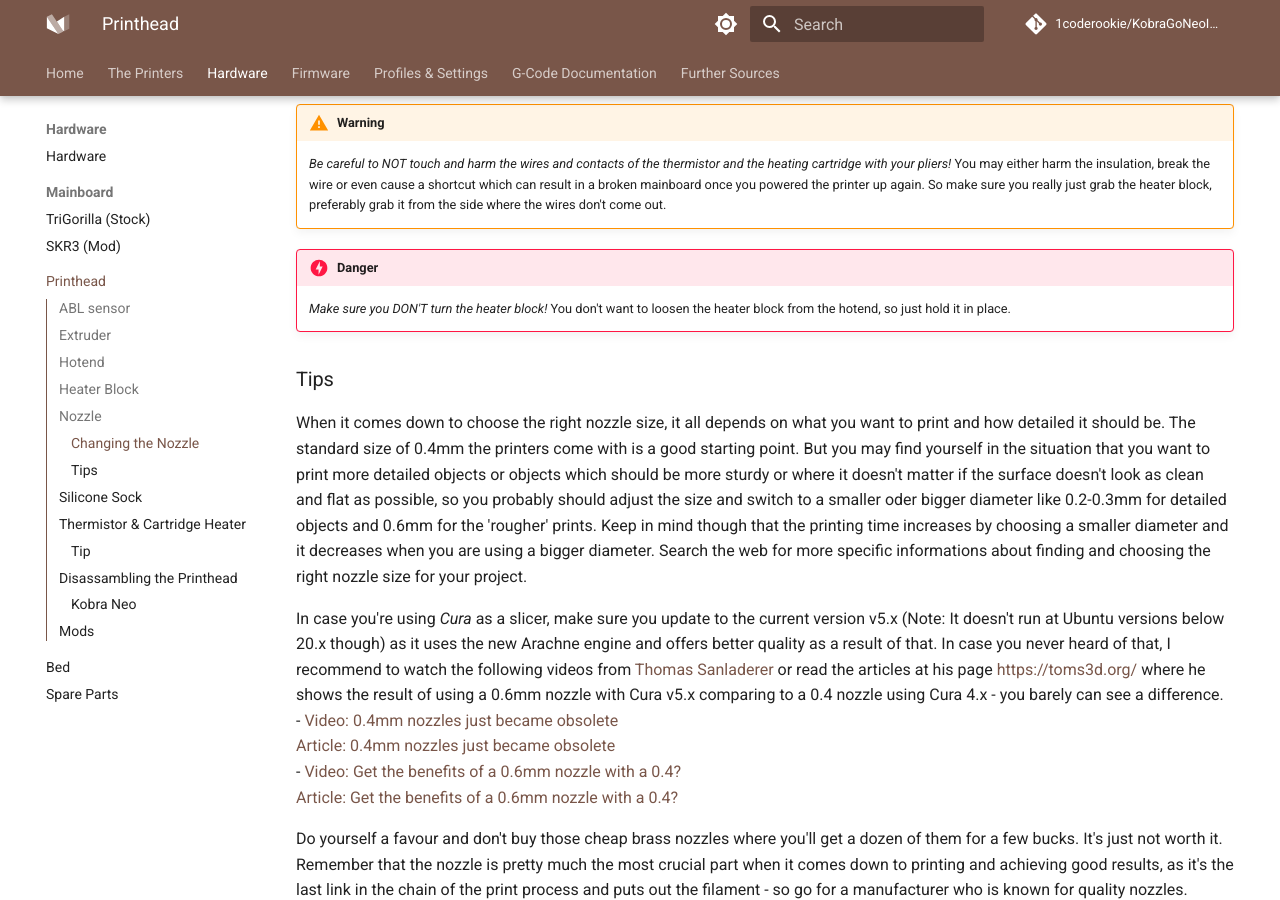
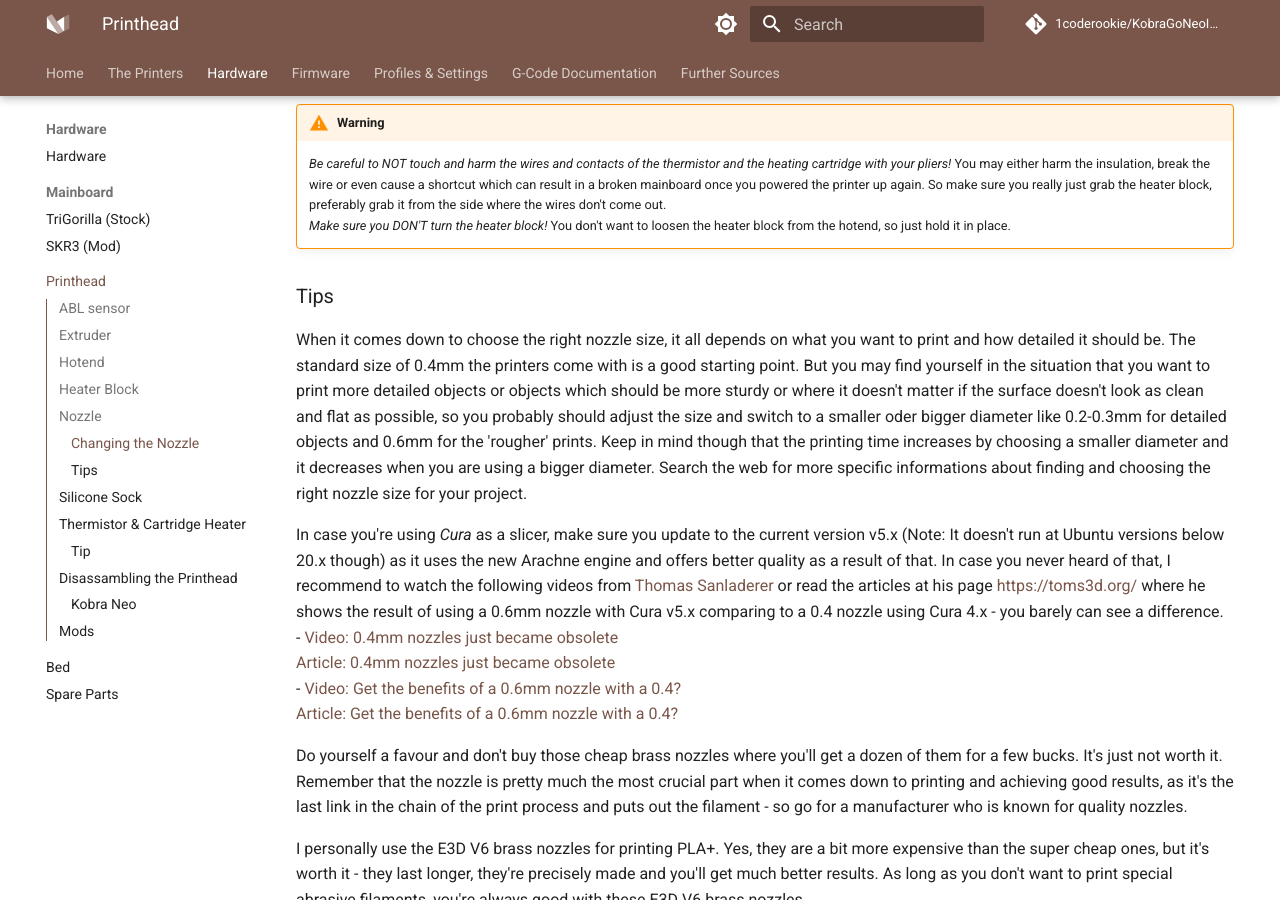
Before and after one commit to 1coderookie/KobraGoNeoInsights, an MkDocs documentation site: the page built from docs/hardware/printhead.md, in a window 1280 px wide and 900 px high, scrolled down 4537 px. Built offline with MkDocs 1.6.1 and Material for MkDocs 9.7.7, drawn with Linux system fonts in a browser that asks for light colours; comment, search, counter and statistics services are not loaded.

Commit message:
Update printhead.md

```diff
--- a/docs/hardware/printhead.md
+++ b/docs/hardware/printhead.md
@@ -67,8 +67,6 @@
 
 !!! warning
     *Be careful to NOT touch and harm the wires and contacts of the thermistor and the heating cartridge with your pliers!* You may either harm the insulation, break the wire or even cause a shortcut which can result in a broken mainboard once you powered the printer up again. So make sure you really just grab the heater block, preferably grab it from the side where the wires don't come out.
-
-!!! danger
     *Make sure you DON'T turn the heater block!* You don't want to loosen the heater block from the hotend, so just hold it in place.
 
 
```
